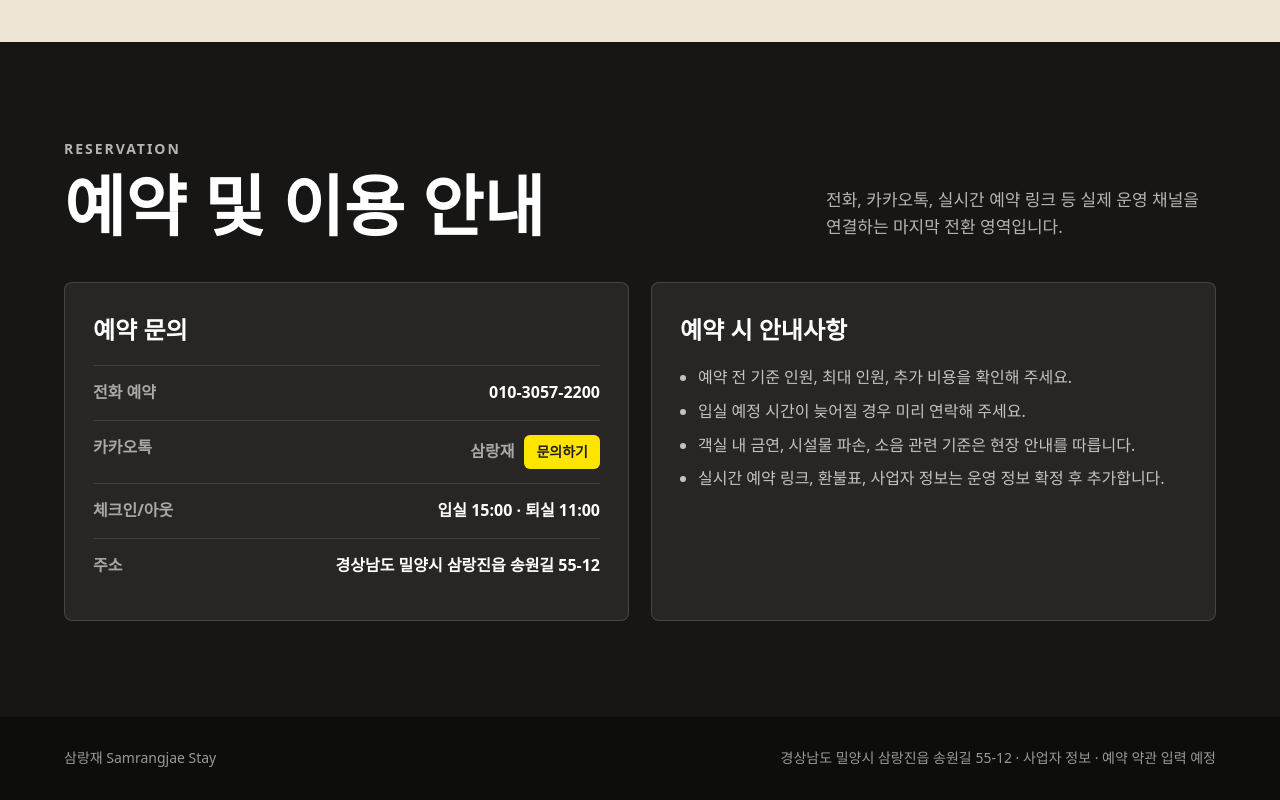
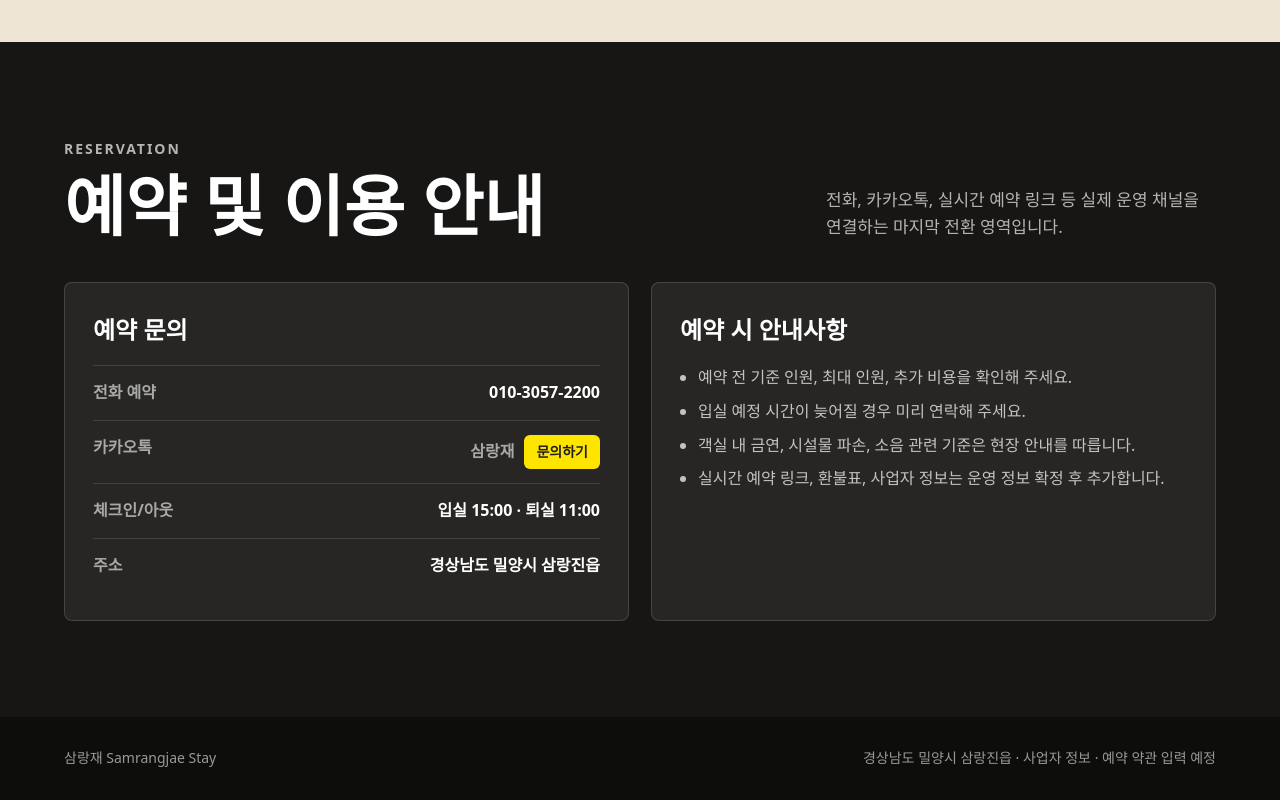
Before and after one commit to ohdaeho123/SAMRANGJAE, a plain HTML site: page index.html in a window 1280 px wide. Shown: the part 5198-5998 px from the top of the page. Drawn offline with Linux system fonts and the light colour scheme; a web font is replaced by a local one.

Commit message:
Shorten displayed lodging address

```diff
--- a/index.html
+++ b/index.html
@@ -829,7 +829,7 @@
             <p class="eyebrow">TOUR</p>
             <h2>삼랑진 주변을 함께 즐기세요</h2>
           </div>
-          <p class="lead">삼랑재는 경상남도 밀양시 삼랑진읍 송원길 55-12에 자리합니다. 방문 전 교통편과 도착 예정 시간을 알려주시면 더 편하게 안내드립니다.</p>
+          <p class="lead">삼랑재는 경상남도 밀양시 삼랑진읍에 자리합니다. 방문 전 교통편과 도착 예정 시간을 알려주시면 더 편하게 안내드립니다.</p>
         </div>
         <div class="tour-grid">
           <article class="tour-card">
@@ -893,7 +893,7 @@
             <div class="info-line"><span>전화 예약</span><b>010-3057-2200</b></div>
             <div class="info-line"><span>카카오톡</span><span class="info-value kakao-chat">삼랑재 <a class="kakao-chat-button" href="http://pf.kakao.com/_xjpVGX/chat" target="_blank" rel="noopener">문의하기</a></span></div>
             <div class="info-line"><span>체크인/아웃</span><b>입실 15:00 · 퇴실 11:00</b></div>
-            <div class="info-line"><span>주소</span><b>경상남도 밀양시 삼랑진읍 송원길 55-12</b></div>
+            <div class="info-line"><span>주소</span><b>경상남도 밀양시 삼랑진읍</b></div>
           </div>
           <div class="info-box">
             <h3>예약 시 안내사항</h3>
@@ -912,7 +912,7 @@
   <footer>
     <div class="footer-inner">
       <span>삼랑재 Samrangjae Stay</span>
-      <span>경상남도 밀양시 삼랑진읍 송원길 55-12 · 사업자 정보 · 예약 약관 입력 예정</span>
+      <span>경상남도 밀양시 삼랑진읍 · 사업자 정보 · 예약 약관 입력 예정</span>
     </div>
   </footer>
 </body>
```
